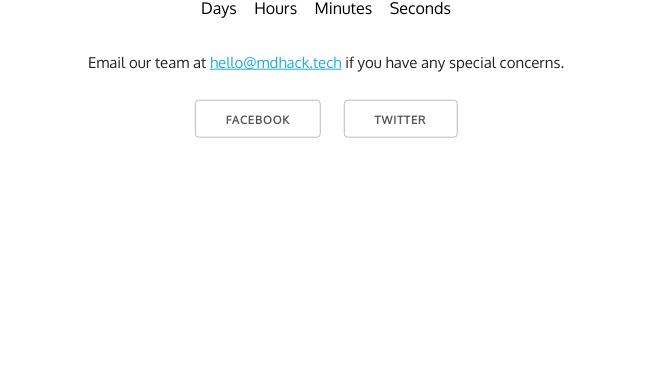
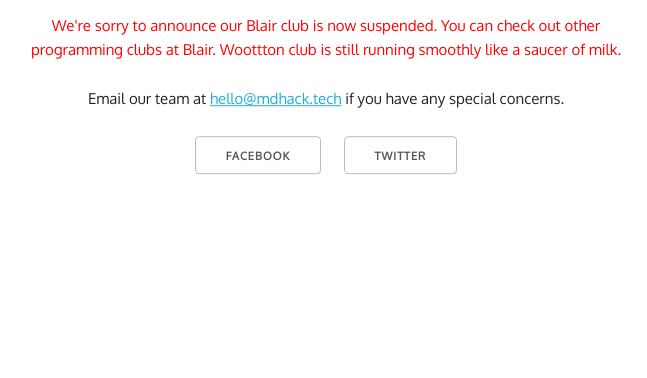
Before and after one commit to mdhack/mdhack.tech.Maintenance, a plain HTML site: page index.html in a window 1280 px wide. Shown: the part 422-800 px from the top of the page, without its empty margins (314-961 px from the left). Drawn offline with nearby package versions, Linux system fonts and the light colour scheme.

Commit message:
Update index.html

```diff
--- a/index.html
+++ b/index.html
@@ -87,7 +87,11 @@
             </div>
 
             <br><br>
+
+            <p style="color:red">We're sorry to announce our Blair club is now suspended. You can check out other programming clubs at Blair. Woottton club is still running smoothly like a saucer of milk.</p>
+
             <p>Email our team at <a href="mailto:hello@mdhack.tech">hello@mdhack.tech</a> if you have any special concerns.</p>
+
             <a class="button" href="https://facebook.com/mdhackclub">Facebook</a>
             &emsp;
             <a class="button" href="https://twitter.com/mdhackclub">Twitter</a>
```
